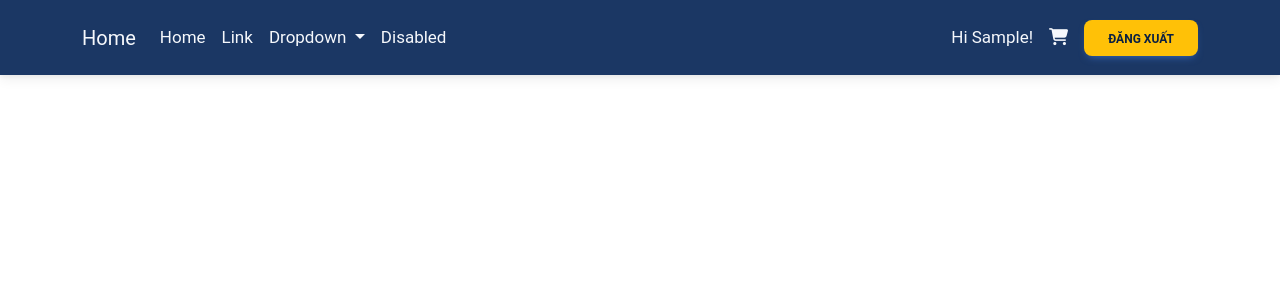
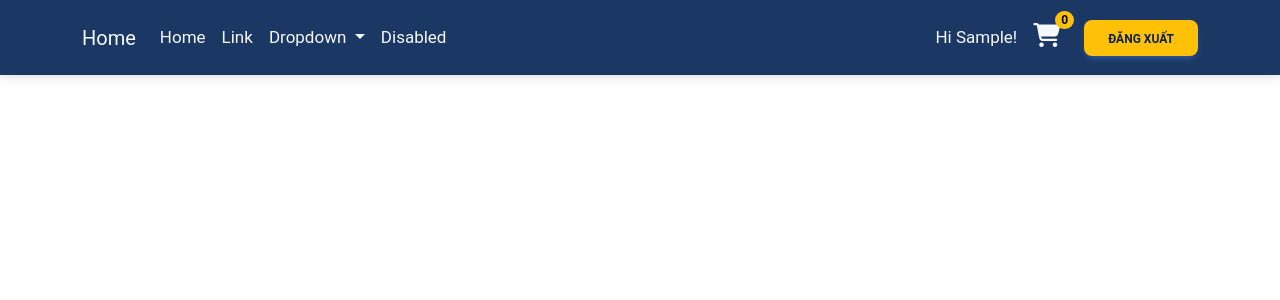
Before and after one commit to nguyenvanbao1904/QuanLyNhaSach, a Flask app: page /cart in a window 1280 px wide. Shown: the top 300 px of the page. Run offline with Flask 3, Linux system fonts and the light colour scheme; the visitor is signed in with stand-in values (Sample User, id 1); data comes from the database, SQL or seed files in the repository; data that the repository does not hold is empty; some libraries are stand-ins or nearby versions.

Commit message:
add cart quantity badge into header

```diff
--- a/app/dao.py
+++ b/app/dao.py
@@ -80,5 +80,12 @@ def update_cart_detail(cart_id, new_quantity):
     o.quantity = new_quantity
     db.session.commit()
 
+def get_cart_total_quantity(user_id):
+    cart = create_cart(user_id)
+    rs = 0
+    for cart_detail in cart.order_details:
+        rs += cart_detail.quantity
+    return rs
+
 def get_book_detail(id):
     return Book.query.get(id)
--- a/app/index.py
+++ b/app/index.py
@@ -4,6 +4,12 @@ from app import app, login_manager, dao
 from flask import render_template, redirect, url_for, request, session, jsonify
 from flask_login import login_user, login_required, logout_user, current_user
 
+@app.context_processor
+def inject_cart_quantity():
+    if current_user.is_authenticated:
+        cart_total_quantity = dao.get_cart_total_quantity(current_user.id)
+        return {'cart_total_quantity': cart_total_quantity}
+    return {'cart_total_quantity': 0}
 @app.route('/')
 def home():
     genre = request.args.get('genre')
--- a/app/static/css/style.css
+++ b/app/static/css/style.css
@@ -61,3 +61,22 @@ p {
 .text-yellow{
     color: #FFC107!important;
 }
+.cart-quantity-badge{
+    background-color: #FFC107;
+    color: black !important;
+    font-size: 12px;
+    position: absolute;
+    top: -40%;
+    bottom: auto;
+    left: 30px;
+    height: 18px;
+    min-width: 18px;
+    text-align: center;
+    border-radius: 9px;
+    margin-left: 8px;
+    padding-left: 6px;
+    padding-right: 6px;
+    font-weight: 700;
+    line-height: 18px;
+    display: inline-block;
+}
--- a/app/static/javascript/add_products_to_cart.js
+++ b/app/static/javascript/add_products_to_cart.js
@@ -31,6 +31,7 @@ document.addEventListener('DOMContentLoaded', function () {
                 })
                 .then(data => {
                     alert(`Đã thêm sách "${bookId}" vào giỏ hàng!`);
+                    location.reload()
                 })
                 .catch(error => {
                     console.error(error);
--- a/app/templates/base/header.html
+++ b/app/templates/base/header.html
@@ -37,8 +37,11 @@
             {% if current_user.avatar%}
             <img src={{current_user.avatar}} class="rounded-circle shadow-4 ms-3" style="width: 40px" alt="Avatar"/>
             {% endif %}
-            <a href="/cart" class="ms-3"><i class="fas fa-cart-shopping"></i></a>
-            <a href="{{ url_for('logout') }}" class="btn btn-primary ms-3 btn-custom fs12 text-blue">Đăng xuất</a>
+            <div class="position-relative">
+                <a href="/cart" class="ms-3"><i class="fas fa-cart-shopping fs-4"></i></a>
+                <div class="cart-quantity-badge">{{cart_total_quantity}}</div>
+            </div>
+            <a href="{{ url_for('logout') }}" class="btn btn-primary ms-4 btn-custom fs12 text-blue">Đăng xuất</a>
             {% else %}
             <a href="{{ url_for('login') }}" class="btn btn-primary btn-custom fs12 text-blue">Đăng nhập</a>
             <a href="{{ url_for('signup') }}" class="btn btn-primary ms-3 btn-custom fs12 text-blue">Đăng ký</a>
```
